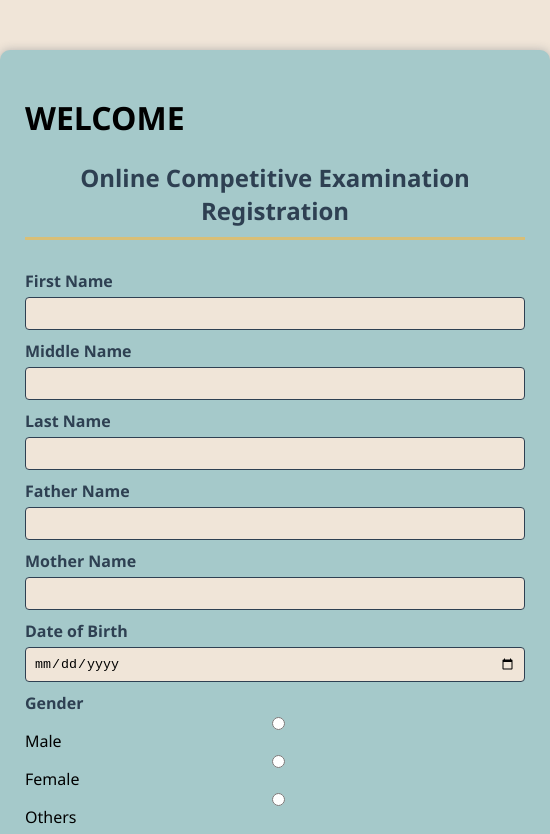
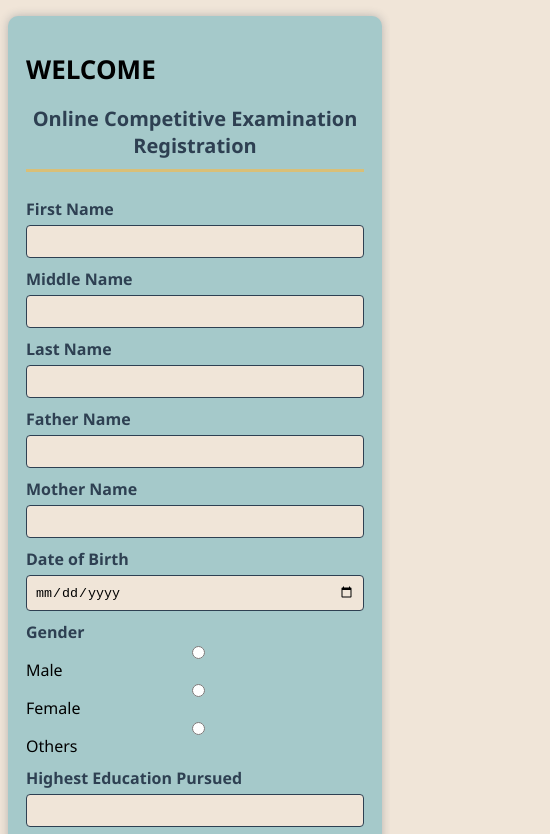
Before and after one commit to vishwanathmandala2006-wq/User-Registration-Form, a plain HTML site: page index.html in a window 390 px wide. Shown: the top 834 px of the page, 550 px wide, since content can reach past the window. Drawn offline with Linux system fonts and the light colour scheme.

Commit message:
Make registration form responsive

```diff
--- a/style.css
+++ b/style.css
@@ -10,12 +10,13 @@ body {
   font-family: 'Segoe UI', Arial, sans-serif;
   background-color: var(--cream);
   margin: 0;
-  padding: 0;
+  padding: 24px 16px;
 }
 
 .container {
-  width: 500px;
-  margin: 50px auto;
+  width: min(100%, 500px);
+  box-sizing: border-box;
+  margin: 26px auto;
   background-color: var(--light-teal);
   padding: 25px;
   border-radius: 10px;
@@ -45,11 +46,18 @@ input[type="email"],
 input[type="tel"],
 input[type="date"],
 input[type="file"] {
+  box-sizing: border-box;
+  width: 100%;
   padding: 8px;
   margin-top: 5px;
   border: 1px solid var(--dark-blue);
   border-radius: 4px;
   background-color: var(--cream);
+}
+
+input:focus {
+  outline: 3px solid rgba(200, 75, 49, 0.3);
+  border-color: var(--rust);
 }
 
 input[type="radio"] {
@@ -79,6 +87,30 @@ button:hover {
   opacity: 0.9;
 }
 
+button:focus-visible {
+  outline: 3px solid var(--dark-blue);
+  outline-offset: 2px;
+}
+
+@media (max-width: 540px) {
+  body {
+    padding: 8px;
+  }
+
+  .container {
+    margin: 8px auto;
+    padding: 18px;
+  }
+
+  h1 {
+    font-size: 26px;
+  }
+
+  h2 {
+    font-size: 20px;
+  }
+}
+
 #message {
   margin-top: 20px;
   padding: 15px;
```
